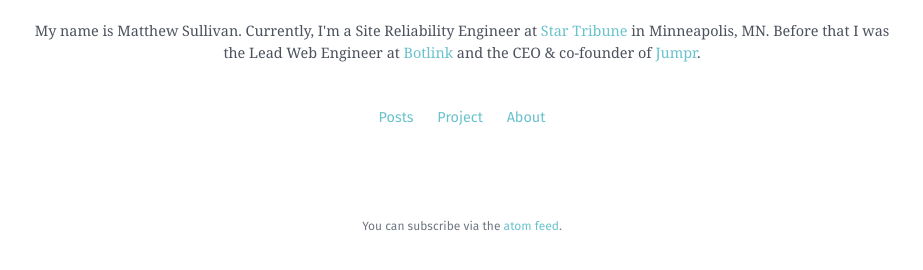
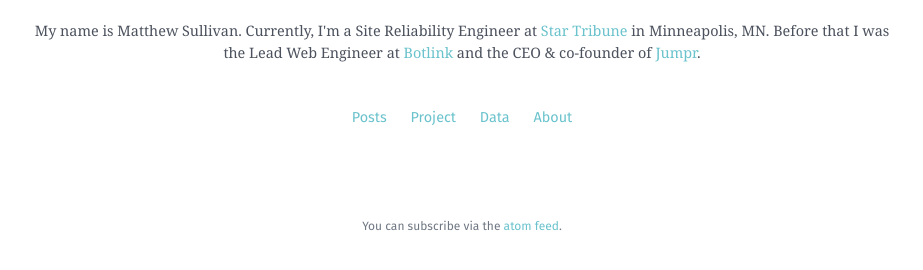
Before and after one commit to msull92/msull92-com, a Jekyll site: the page built from _posts/2017-08-21-rss-to-instapaper-loader.md, in a window 1280 px wide. Shown: the part 954-1224 px from the top of the page, without its empty margins (178-1101 px from the left). Built offline with Jekyll 4.4.1, drawn with Linux system fonts in a browser that asks for light colours; some web fonts are replaced.

Commit message:
Add data link to bottom nave

```diff
--- a/_includes/bio.html
+++ b/_includes/bio.html
@@ -10,6 +10,7 @@
     <div class='links'>
       <a id='bio-home-link' href='/'>Posts</a>
       <a id='bio-home-link' href='/projects/'>Project</a>
+      <a id='bio-home-link' href='/data/'>Data</a>
       <a id='bio-about-link' href='/about/'>About</a>
     </div>
   </div>
```
